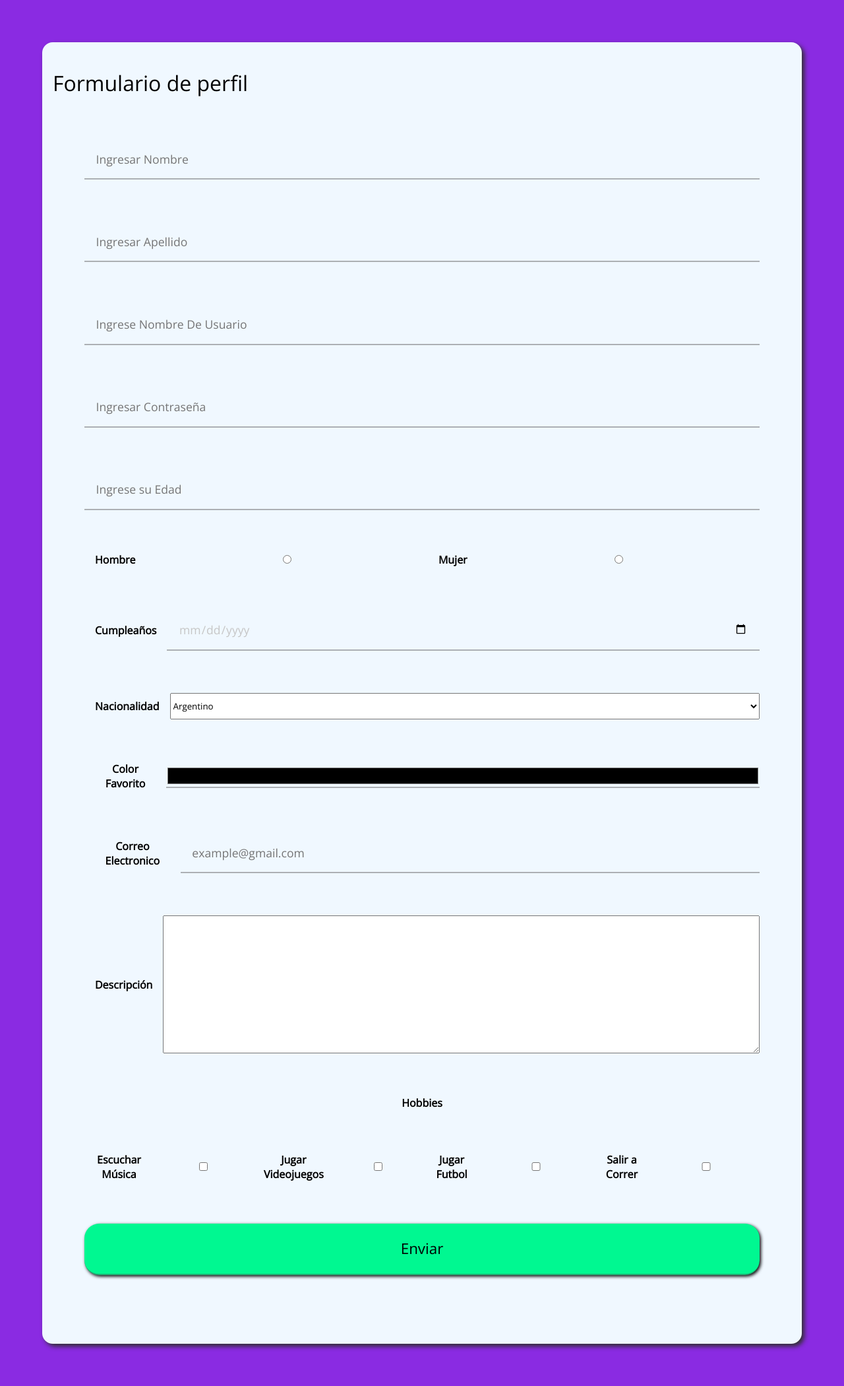
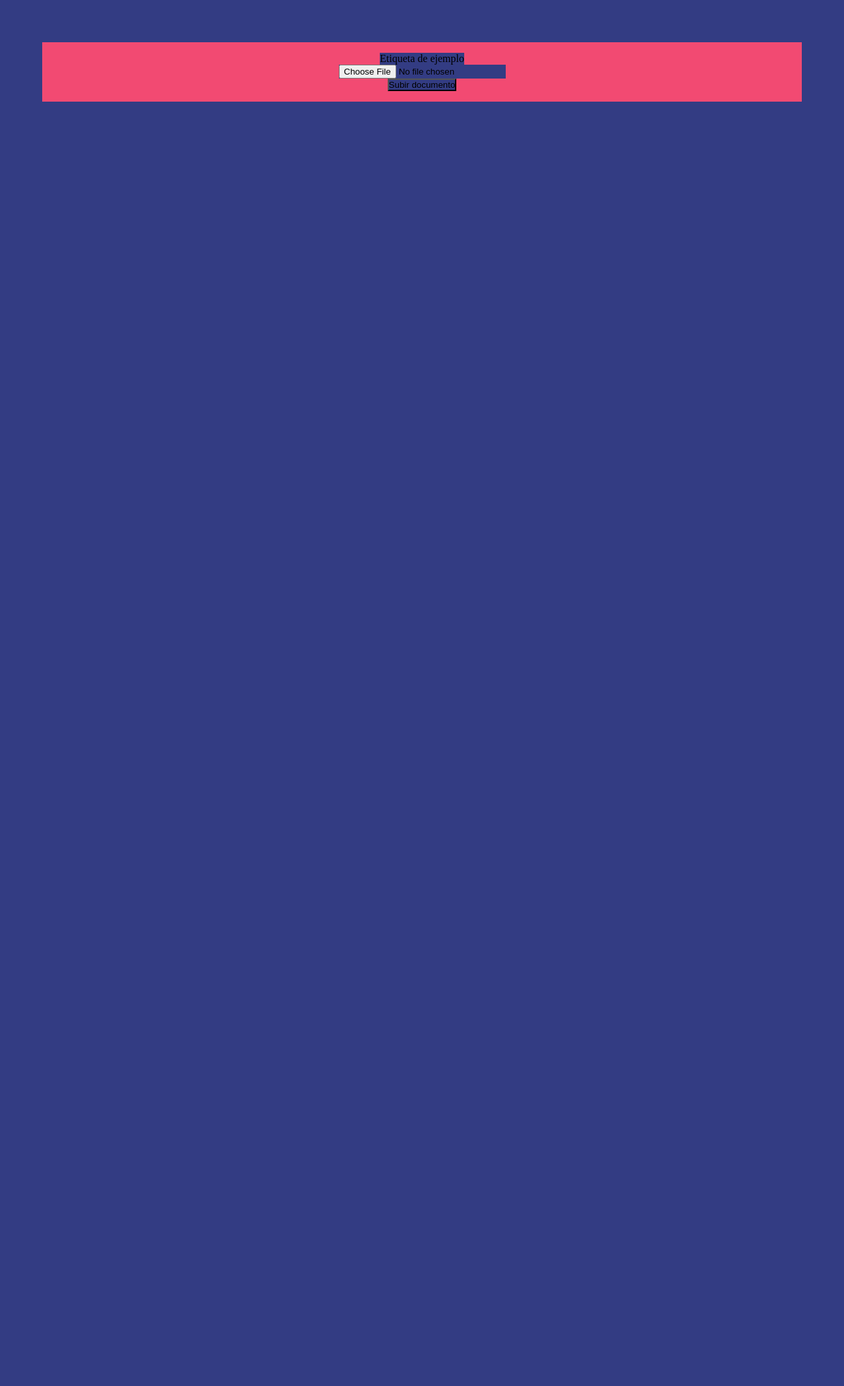
Before and after one commit to LautaroVallejos/webs-dinamicas-2022, a PHP site: page / in a window 1280 px wide. Shown: the whole page at 66% size. After the commit the page ends 154 px from the top, so only its background shows below. Run offline with PHP 8.4, Linux system fonts and the light colour scheme.

Commit message:
Subir una imagen y mostrarla con php

```diff
--- a/index.html
+++ b/index.html
@@ -5,112 +5,14 @@
     <meta http-equiv="X-UA-Compatible" content="IE=edge">
     <meta name="viewport" content="width=device-width, initial-scale=1.0">
     <link rel="stylesheet" href="main.css">
-    <title>Perfil</title>
+    <title>Formulario de Archivo</title>
 </head>
 <body>
-    <div class="container">
-        <form action="result.php" class="form" method="post">
-            <fieldset>
-                <legend ><div id="hola">Formulario de perfil</div></legend>
-            <div class="input-container">
-                <input type="text" name="name" id="nombre" placeholder="Ingresar Nombre">
-            </div>
-
-            <div class="input-container">
-                <input type="text" name="surname" id="apellido" placeholder="Ingresar Apellido">
-            </div>
-
-            <!-- Nombre de usuario -->
-            <div class="input-container">
-                <input type="text" name="user" id="usuario" placeholder="Ingrese Nombre De Usuario ">
-            </div>
-
-            <!-- Contraseña -->
-            <div class="input-container">
-                <input type="password" name="pass" id="contraseña" placeholder="Ingresar Contraseña">
-            </div>
-
-            <!-- Edad -->
-            <div class="input-container">
-                <input type="number" name="age" id="edad" min="1" max="100" placeholder="Ingrese su Edad">
-            </div>
-
-            <!-- Sexo -->
-            <div class="input-container">
-                <label for="male" class="label">Hombre</label>
-                <input type="radio" name="sex" id="male" value="1">
-                <label for="female" class="label">  Mujer</label>
-                <input type="radio" name="sex" id="female" value="2">
-            </div>
-
-            <!-- <div class="input-container">
-            </div> -->
-
-
-            <!-- Cumpleaños -->
-            <div class="input-container">
-                <label for="cum" class="label">Cumpleaños</label>
-                <input type="date" name="birthday" id="cum">
-            </div>
-
-            <!-- Nacionalidad -->
-            <div class="input-container">
-                <label for="nacionalidad" id="nat" class="label">Nacionalidad</label>
-                <select id="nacionalidad" name="nationality">
-                  <option value="Argentino/a">Argentino</option>
-                  <option value="Uruguayo/a">Uruguayo</option>
-                  <option value="Chileno/a">Chileno</option>
-                  <option value="Otro">Otro</option>
-                </select>
-            </div>
-
-            <!-- Color Favorito -->
-            <div class="input-container">
-                <label for="color" class="label">Color Favorito</label>
-                <input type="color" name="colour" id="color">
-            </div>
-
-            <!-- Correo Electronico -->
-            <div class="input-container">
-                <label for="mail" class="label">Correo Electronico</label>
-                <input type="email" name="email" id="mail" placeholder="example@gmail.com">
-            </div>
-
-            <!-- Descripcion -->
-            <div class="input-container">
-                <label for="descripcion" class="label">Descripción</label>
-                <textarea name="desc" id="descripcion" cols="30" rows="10" ></textarea>
-            </div>
-
-            <!-- Hobbies -->
-            <div class="label">Hobbies</div>
-            <div class="input-container">
-                <div class="checkbox">
-                    <label for="musica" class="label">Escuchar Música</label>
-                    <input type="checkbox" name="hobbies[]" value="Escuchar Música" id="musica">
-                </div>
-
-                <div class="checkbox">
-                    <label for="juegos" class="label">Jugar Videojuegos</label>
-                    <input type="checkbox" name="hobbies[]" value="Jugar a los Videojuegos" id="juegos">
-                </div>
-
-                <div class="checkbox">
-                    <label for="futbol" class="label">Jugar Futbol</label>
-                    <input type="checkbox" name="hobbies[]" value="Jugar al Futbol" id="futbol">
-                </div>
-
-                <div class="checkbox">
-                    <label for="correr" class="label">Salir a Correr</label>
-                    <input type="checkbox" name="hobbies[]" value="Salir a Correr" id="correr">
-                </div>
-
-            </div>
-
-            <div class="input-container">
-                <input type="submit" value="Enviar" id="send">
-            </div>
-        </fieldset>
+    <div class="main-container">
+        <form action="response.php" method="post" enctype="multipart/form-data">
+            <label class="label" for="">Etiqueta de ejemplo</label>
+            <input type="file" name="files" id="files-input">
+            <input type="submit" value="Subir documento" name="send">
         </form>
     </div>
 </body>
--- a/main.css
+++ b/main.css
@@ -1,143 +1,16 @@
-@import url('https://fonts.googleapis.com/css2?family=Open+Sans:wght@300&display=swap');
-
 *{
+    margin: 0;
     padding: 0;
-    margin: 0;
-    box-sizing: 0;
-    font-family: 'Open Sans', sans-serif;
+    box-sizing: border-box;
+    background-color: #333C83;
 }
 
-:root{
-    --colorTextos: #49454567;
-}
-
-.input-container{
+.main-container > form{
     display: flex;
+    flex-direction: column;
     align-items: center;
     justify-content: center;
+    padding: 1em;
+    margin: 4em;
+    background-color: #F24A72;
 }
-
-.container{
-    display: flex;
-    justify-content: center;
-    flex-direction: column;
-    align-items: center;
-    background-color: blueviolet;
-    padding: 4em;
-}
-
-#nacionalidad{
-    width: 90%;
-    display: flex;
-    justify-content: space-between;
-    height: 3em;
-}
-
-.input-container{
-    /* position: relative; */
-    margin: 4em;
-
-}
-
-
-fieldset{
-    border: none;
-}
-
-#hola{
-    margin-left: .5em;
-    margin-right: .5em;
-    font-size:2em;
-    font-family: 'Open Sans', sans-serif;
-}
-
-.label{
-    /* color: var(--colorTextos); */
-    text-align: center;
-    margin: 0em 1em;
-    font-size: 1em;
-    font-weight: bolder;
-}
-
-#descripcion{
-    width: 90%;
-    padding: 1em;
-}
-
-input{
-    background: none;
-    color: #c6c6c6;
-    font-size: 1.1em;
-    padding: 1em;
-    display: block;
-    width: 100%;
-    border: none;
-    border-bottom: 2.5px solid var(--colorTextos);
-}
-
-input:focus{
-    outline: none;
-    color: rgb(94,93,93);
-}
-
-.sub-label{
-    margin-left: 1em;
-}
-
-.operation{
-    margin: 1em;
-    display: flex;
-}
-
-#send{
-    text-align: center;
-    color: black;
-    background-color: #00f891;
-    justify-self: center;
-    padding: 1em;
-    width: 100%;
-    border-radius: 1em;
-    font-size: 1.4em;
-    box-shadow:  2px 2px 5px black;
-}
-
-#send:hover{
-    background-color: #35CE8D;
-    box-shadow:  2px 3px 7px black;
-    transition: all 0.5s ease;
-    cursor: pointer;
-}
-.number{
-    width: 60%;
-    padding: .7em;
-    border-radius: 1em;
-}
-
-.checkbox{
-    display: flex;
-    justify-content: space-between;
-    align-items: center;
-    width: 100%;
-}
-
-.h1{
-    text-align: center;
-    font-weight: 700;
-}
-
-#color{
-    padding: 0;
-    height: 2em;
-}
-
-form{
-    background-color: aliceblue;
-    padding: 2.5em 0em;
-    box-shadow: 4px 4px 7px #303030;
-    border-radius: 1em;
-}
-
-.form{
-    width: 100%;
-    margin: auto;
-}
```
Also changed, not shown: processed.css (deleted, +0 -55 lines), response.php (added, +24 -0 lines), result.php (deleted, +0 -89 lines), 1076723.jpg (added), src/Logo.png (deleted).
